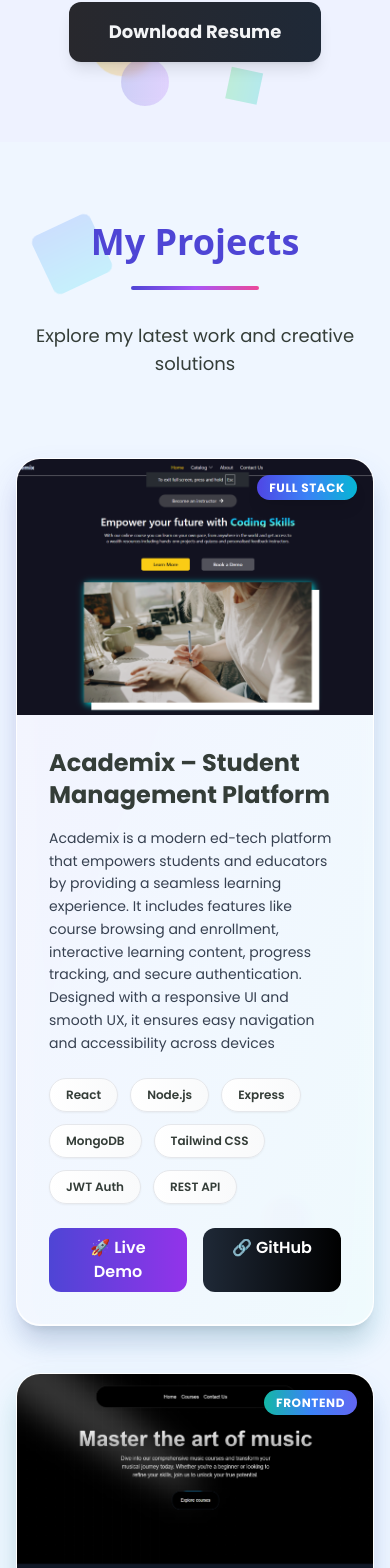
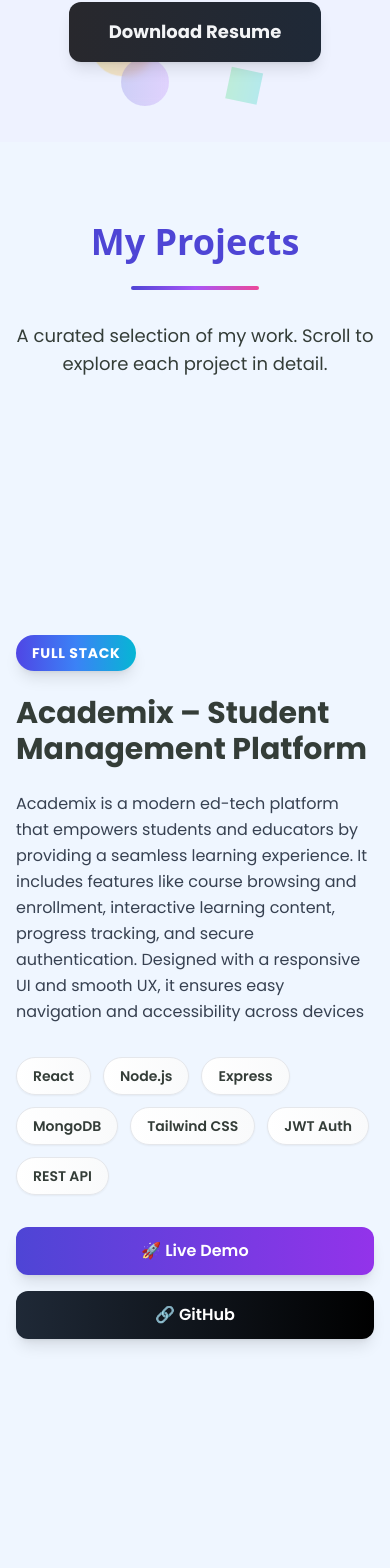
Before and after one commit to Divyanshguptaj/MyPortfolio, a React (Create React App) app: page / in a window 390 px wide. Shown: the part 1774-3342 px from the top of the page. Built offline with nearby package versions, Linux system fonts and the light colour scheme.

Commit message:
updated the animation for project section page

```diff
--- a/src/components/sections/projectSection.jsx
+++ b/src/components/sections/projectSection.jsx
@@ -10,208 +10,153 @@ const Projects = () => {
   const container = useRef(null);
 
   useGSAP(() => {
-    // --- Section Entrance Animation ---
-    const tl = gsap.timeline({
-      scrollTrigger: {
-        trigger: container.current,
-        start: "top 80%",
-        toggleActions: "play none none none",
-      },
+    const splitContainer = container.current.querySelector(".split-scroll-container");
+    const rightColumn = container.current.querySelector(".right-column");
+    const textBlocks = gsap.utils.toArray(".project-text-content");
+    const images = gsap.utils.toArray(".project-image-item");
+    let lastActiveImage = images[0]; // Keep track of the currently visible image
+
+    // --- Pin the right column ---
+    // The right column will be pinned while the splitContainer is in view
+    ScrollTrigger.create({
+      trigger: splitContainer,
+      start: "top top",
+      end: "bottom bottom",
+      pin: rightColumn,
+      pinSpacing: false, // Avoids extra space after pinning
     });
 
-    tl.from(".section-header h2, .section-header .divider, .section-header p", {
+    // --- Set initial visibility ---
+    gsap.set(images, { opacity: 0, scale: 0.95, yPercent: 5 }); // Start all images hidden
+    gsap.set(images[0], { opacity: 1, scale: 1, yPercent: 0 }); // Make the first image visible
+
+    // --- Create triggers for each text block ---
+    textBlocks.forEach((block, index) => {
+      ScrollTrigger.create({
+        trigger: block,
+        start: "top center", // When the top of the text block hits the center
+        end: "bottom center", // When the bottom of the text block leaves the center
+        onToggle: (self) => {
+          // When a trigger becomes active (i.e., its text block is in the center)
+          if (self.isActive) {
+            // Animate out the previously active image
+            if (lastActiveImage && lastActiveImage !== images[index]) {
+              gsap.to(lastActiveImage, {
                 opacity: 0,
-      y: 50,
-      stagger: 0.2,
-      duration: 0.8,
-      ease: "power3.out",
-    })
-    .from(".project-card", {
-      opacity: 0,
-      y: 100,
                 scale: 0.95,
-      stagger: 0.2,
-      duration: 1,
-      ease: "power3.out",
-    }, "-=0.5")
-    .from(".deco-shape", {
-        opacity: 0,
-        scale: 0,
-        stagger: 0.1,
-        duration: 1,
-        ease: 'elastic.out(1, 0.5)'
-    }, "<");
-
-    // --- Continuous Floating Animations for Decorative Shapes ---
-    gsap.to(".deco-1", { rotation: 360, repeat: -1, duration: 10, ease: "none" });
-    gsap.to(".deco-2", { y: -20, yoyo: true, repeat: -1, duration: 3, ease: "sine.inOut" });
-    gsap.to(".deco-3", { rotation: -30, yoyo: true, repeat: -1, duration: 5, ease: "sine.inOut" });
-    gsap.to(".deco-4", { y: 20, x: -10, yoyo: true, repeat: -1, duration: 4, ease: "sine.inOut", delay: 1 });
-
-    const cards = gsap.utils.toArray(".project-card");
-    cards.forEach((card) => {
-      const q = gsap.utils.selector(card);
-      const cardContent = q(".card-content");
-      const cardShadow = q(".card-shadow");
-      const cardImage = q(".project-image");
-      const cardTitle = q(".project-title");
-      const cardOverlay = q(".image-overlay");
-
-      // --- Interactive 3D Card Hover Effect ---
-      const hoverTimeline = gsap.timeline({ paused: true })
-        .to(card, { scale: 1.03, duration: 0.5, ease: "power3.out" })
-        .to(cardShadow, { opacity: 0.3, scale: 1.05, duration: 0.5, ease: "power3.out" }, "<")
-        .to(cardImage, { scale: 1.1, rotation: 1, duration: 0.7, ease: "power3.out" }, "<")
-        .to(cardTitle, { color: '#4e45d5', x: 5, duration: 0.4, ease: "power2.out" }, "<")
-        .to(cardOverlay, { opacity: 1, duration: 0.5, ease: "power3.inOut" }, "<");
-
-      card.addEventListener("mouseenter", () => hoverTimeline.play());
-      card.addEventListener("mouseleave", () => hoverTimeline.reverse());
-
-      card.addEventListener("mousemove", (e) => {
-        const { left, top, width, height } = card.getBoundingClientRect();
-        const x = e.clientX - left;
-        const y = e.clientY - top;
-        const rotateX = gsap.utils.mapRange(0, height, -7, 7)(y);
-        const rotateY = gsap.utils.mapRange(0, width, 7, -7)(x);
-
-        gsap.to(cardContent, {
-          rotationX: rotateX,
-          rotationY: rotateY,
-          transformPerspective: 1000,
+                yPercent: -5,
+                duration: 0.4,
+                ease: "power3.in",
+              });
+            }
+            // Animate in the new corresponding image
+            gsap.to(images[index], {
+              opacity: 1,
+              scale: 1,
+              yPercent: 0,
               duration: 0.5,
               ease: "power3.out",
             });
-      });
-
-      card.addEventListener("mouseleave", () => {
-        gsap.to(cardContent, {
-          rotationX: 0,
-          rotationY: 0,
-          duration: 0.7,
-          ease: "elastic.out(1, 0.5)",
+            // Update the reference to the new active image
+            lastActiveImage = images[index];
+          }
+        },
       });
     });
 
-      // --- NEW: Smooth Scroll-Driven Parallax Effect ---
-      gsap.timeline({
+    // --- CTA Section Animation ---
+    gsap.from(".cta-section", {
       scrollTrigger: {
-          trigger: card,
-          start: "top bottom",
-          end: "bottom top",
-          scrub: 1.2, // Use scrub to link animation to scroll position
-        }
-      })
-      .to(card, { yPercent: -5, ease: "none" }, 0) // Move the entire card up slightly as it scrolls
-      .to(cardImage, { yPercent: 5, ease: "none" }, 0); // Move the image down for a depth effect
-    });
-
-    // --- CTA Button Animation ---
-    const ctaButton = ".cta-button";
-    gsap.from(ctaButton, {
-        scrollTrigger: {
-            trigger: ctaButton,
-            start: "top 95%",
+        trigger: ".cta-section",
+        start: "top 90%",
       },
       opacity: 0,
-        scale: 0.8,
-        y: 50,
+      y: 100,
       duration: 1,
-        ease: 'elastic.out(1, 0.75)'
+      ease: 'power3.out'
     });
 
   }, { scope: container });
 
   return (
-    <div id="projects" ref={container} className="relative bg-blue-50 py-20 px-4 md:px-8 font-sans overflow-hidden">
-      {/* Floating Decorative Elements */}
-      <div className="deco-shape deco-1 absolute top-20 left-10 w-16 h-16 bg-gradient-to-r from-cyan-400 to-blue-500 rounded-lg opacity-20"></div>
-      <div className="deco-shape deco-2 absolute top-1/3 right-20 w-12 h-12 bg-gradient-to-r from-pink-400 to-purple-500 rounded-full opacity-25"></div>
-      <div className="deco-shape deco-3 absolute bottom-40 left-1/4 w-20 h-20 bg-gradient-to-r from-green-400 to-emerald-500 transform rotate-45 opacity-20"></div>
-      <div className="deco-shape deco-4 absolute bottom-20 right-10 w-14 h-14 bg-gradient-to-r from-yellow-400 to-orange-500 rounded-full opacity-30"></div>
-
+    <div id="projects" ref={container} className="relative bg-blue-50 font-sans overflow-hidden">
       {/* Section Header */}
-      <div className="section-header relative text-center mb-20 z-10">
+      <div className="section-header relative text-center pt-20 pb-10 z-20 px-4 md:px-8">
         <h2 className="text-4xl md:text-5xl lg:text-6xl text-[#4e45d5] font-display font-bold mb-6">
           My Projects
         </h2>
         <div className="divider w-32 h-1 bg-gradient-to-r from-[#4e45d5] via-purple-500 to-pink-500 mx-auto rounded-full"></div>
         <p className="text-lg md:text-xl text-[#343d38] mt-8 max-w-2xl mx-auto font-normal">
-          Explore my latest work and creative solutions
+          A curated selection of my work. Scroll to explore each project in detail.
         </p>
       </div>
 
-      {/* Projects Grid */}
-      <div className="relative max-w-7xl mx-auto">
-        <div className="grid gap-12 md:gap-16 lg:grid-cols-2">
+      {/* Split Scroll Container */}
+      <div className="split-scroll-container relative max-w-7xl mx-auto mt-12 grid grid-cols-1 lg:grid-cols-2 gap-8 lg:gap-24 px-4 md:px-8">
+        {/* Left Column: Scrolling Text */}
+        <div className="left-column">
+          {/* Spacer to align the first item correctly */}
+          <div className="h-[20vh]"></div>
           {projects.map((project) => (
             <div
               key={project.id}
-              className={`project-card group relative ${project.featured ? "lg:col-span-2" : ""}`}
-              style={{ perspective: "1000px" }}
+              className="project-text-content mb-[70vh]" // Margin creates scroll distance
             >
-              <div
-                className="card-content relative bg-white/90 backdrop-blur-sm rounded-3xl overflow-hidden shadow-xl border border-white/60"
-                style={{ transformStyle: "preserve-3d" }}
-              >
-                <div className={`absolute inset-0 bg-gradient-to-br ${project.gradient} opacity-5 group-hover:opacity-15 transition-opacity duration-500`}></div>
-                <div className={`relative ${project.featured ? "md:flex" : ""}`}>
-                  <div className={`relative ${project.featured ? "md:w-1/2" : ""}`}>
-                    <div className="relative h-64 md:h-80 lg:h-96 overflow-hidden">
-                      <img
-                        src={project.image}
-                        alt={project.title}
-                        className="project-image w-full h-full object-cover"
-                      />
-                      <div className="image-overlay absolute inset-0 bg-gradient-to-t from-black/80 via-black/20 to-transparent opacity-0 flex items-center justify-center gap-4">
-                        <a href={project.vercelLink} target="_blank" rel="noopener noreferrer" className="group/btn relative px-6 py-3 bg-gradient-to-r from-[#4e45d5] to-purple-600 text-white rounded-xl font-semibold transform hover:scale-110 transition-transform duration-300 shadow-lg hover:shadow-xl">
-                          <span className="relative z-10 flex items-center gap-2">🚀 Live Demo</span>
-                          <div className="absolute inset-0 bg-gradient-to-r from-purple-600 to-pink-600 rounded-xl opacity-0 group-hover/btn:opacity-100 transition-opacity duration-300"></div>
-                        </a>
-                        <a href={project.githubLink} target="_blank" rel="noopener noreferrer" className="group/btn relative px-6 py-3 bg-gradient-to-r from-gray-800 to-black text-white rounded-xl font-semibold transform hover:scale-110 transition-transform duration-300 shadow-lg hover:shadow-xl">
-                          <span className="relative z-10 flex items-center gap-2">🔗 GitHub</span>
-                          <div className="absolute inset-0 bg-gradient-to-r from-gray-900 to-gray-700 rounded-xl opacity-0 group-hover/btn:opacity-100 transition-opacity duration-300"></div>
-                        </a>
-                      </div>
-                      <div className="absolute top-4 right-4 z-10">
-                        <span className={`px-3 py-1 rounded-full text-xs font-bold tracking-wider uppercase bg-gradient-to-r ${project.gradient} text-white shadow-lg backdrop-blur-sm`}>
+              <span className={`inline-block mb-6 px-4 py-2 rounded-full text-sm font-bold tracking-wider uppercase bg-gradient-to-r ${project.gradient} text-white shadow-lg`}>
                 {project.category}
               </span>
-                      </div>
-                    </div>
-                  </div>
-                  <div className={`relative p-8 md:p-10 z-10 ${project.featured ? "md:w-1/2 flex flex-col justify-center" : ""}`}>
-                    <h3 className="project-title text-2xl md:text-3xl font-bold text-[#343d38] mb-4 transition-colors duration-300">
+              <h3 className="text-3xl md:text-4xl font-bold text-[#343d38] mb-6">
                 {project.title}
               </h3>
-                    <p className="text-gray-700 mb-6 leading-relaxed text-sm md:text-base">{project.description}</p>
-                    <div className="flex flex-wrap gap-3 mb-6">
+              <p className="text-gray-700 mb-8 leading-relaxed text-base md:text-lg">
+                {project.description}
+              </p>
+              <div className="flex flex-wrap gap-3 mb-8">
                 {project.technologies.map((tech, techIndex) => (
-                        <span key={techIndex} className="relative px-4 py-2 bg-gradient-to-r from-white to-gray-50 text-[#343d38] rounded-full text-xs md:text-sm font-semibold border border-gray-200 hover:border-[#4e45d5] transform hover:scale-110 hover:-translate-y-1 transition-all duration-300 cursor-pointer group/tech shadow-sm hover:shadow-lg">
+                  <span key={techIndex} className="relative px-4 py-2 bg-gradient-to-r from-white to-gray-50 text-[#343d38] rounded-full text-sm font-semibold border border-gray-200 shadow-sm">
                     {tech}
-                          <div className="absolute inset-0 bg-gradient-to-r from-[#4e45d5] to-purple-500 rounded-full opacity-0 group-hover/tech:opacity-15 transition-opacity duration-300"></div>
                   </span>
                 ))}
               </div>
-                    <div className="flex gap-4 md:hidden">
-                      <a href={project.vercelLink} target="_blank" rel="noopener noreferrer" className="flex-1 group/btn relative px-4 py-2 bg-gradient-to-r from-[#4e45d5] to-purple-600 text-white rounded-xl font-semibold text-center transform hover:scale-105 transition-all duration-300">
+              <div className="flex flex-col sm:flex-row gap-4">
+                <a href={project.vercelLink} target="_blank" rel="noopener noreferrer" className="flex-1 group/btn relative px-4 py-3 bg-gradient-to-r from-[#4e45d5] to-purple-600 text-white rounded-xl font-semibold text-center transform hover:scale-105 transition-all duration-300 shadow-lg hover:shadow-xl">
                   🚀 Live Demo
                 </a>
-                      <a href={project.githubLink} target="_blank" rel="noopener noreferrer" className="flex-1 group/btn relative px-4 py-2 bg-gradient-to-r from-gray-800 to-black text-white rounded-xl font-semibold text-center transform hover:scale-105 transition-all duration-300">
+                <a href={project.githubLink} target="_blank" rel="noopener noreferrer" className="flex-1 group/btn relative px-4 py-3 bg-gradient-to-r from-gray-800 to-black text-white rounded-xl font-semibold text-center transform hover:scale-105 transition-all duration-300 shadow-lg hover:shadow-xl">
                   🔗 GitHub
                 </a>
               </div>
             </div>
+          ))}
+          {/* Spacer to ensure the last item can reach the center */}
+          <div className="h-[30vh]"></div>
         </div>
-              </div>
-              <div className={`card-shadow absolute inset-0 bg-gradient-to-br ${project.gradient} rounded-3xl transform translate-y-4 opacity-15 blur-lg -z-10`}></div>
+
+        {/* Right Column: Sticky Image */}
+        <div className="right-column hidden lg:block h-screen">
+          <div className="relative w-full h-full flex items-center justify-center">
+            <div className="relative w-full max-w-lg h-auto rounded-3xl shadow-2xl border-8 border-white/80 bg-gray-200 aspect-[4/3]">
+              {projects.map((project) => (
+                <div
+                  key={`image-${project.id}`}
+                  className="project-image-item absolute inset-0 w-full h-full"
+                >
+                  <img
+                    src={project.image}
+                    alt={project.title}
+                    className="w-full h-full object-cover rounded-2xl"
+                  />
                 </div>
               ))}
             </div>
           </div>
+        </div>
+      </div>
 
-      {/* Bottom Call-to-Action */}
-      <div className="relative text-center mt-20 z-10">
+      {/* CTA Section - appears after split scroll */}
+      <div className="cta-section relative bg-blue-50 text-center py-20">
+        <h3 className="text-3xl md:text-4xl font-display text-[#4e45d5] mb-4">Explore More</h3>
+        <p className="text-lg text-[#343d38] mb-8">Visit my GitHub to see all my projects and contributions.</p>
         <a
           href="https://github.com/Divyanshguptaj"
           target="_blank"
@@ -219,7 +164,7 @@ const Projects = () => {
           className="cta-button group relative px-10 py-4 bg-transparent border-none cursor-pointer inline-block"
         >
           <span className="relative z-10 text-gray-100 font-bold text-lg whitespace-nowrap">
-            View All Projects
+            View on GitHub
           </span>
           <div className="absolute bottom-0 right-0 w-full h-full bg-gradient-to-r from-[#28282d] to-gray-800 rounded-xl transition-all duration-500 group-hover:translate-x-[8%] group-hover:translate-y-[25%] group-hover:w-[115%] group-hover:h-[115%] -z-10 shadow-lg"></div>
           <div className="absolute translate-x-3 translate-y-3 w-12 h-12 bg-gradient-to-r from-[#4e45d5]/20 to-purple-500/20 backdrop-blur-sm rounded-full transition-all duration-500 group-hover:rounded-xl group-hover:translate-x-0 group-hover:translate-y-0 group-hover:w-full group-hover:h-full -z-20"></div>
```
Lines whose indentation alone changed are shown as unchanged.
